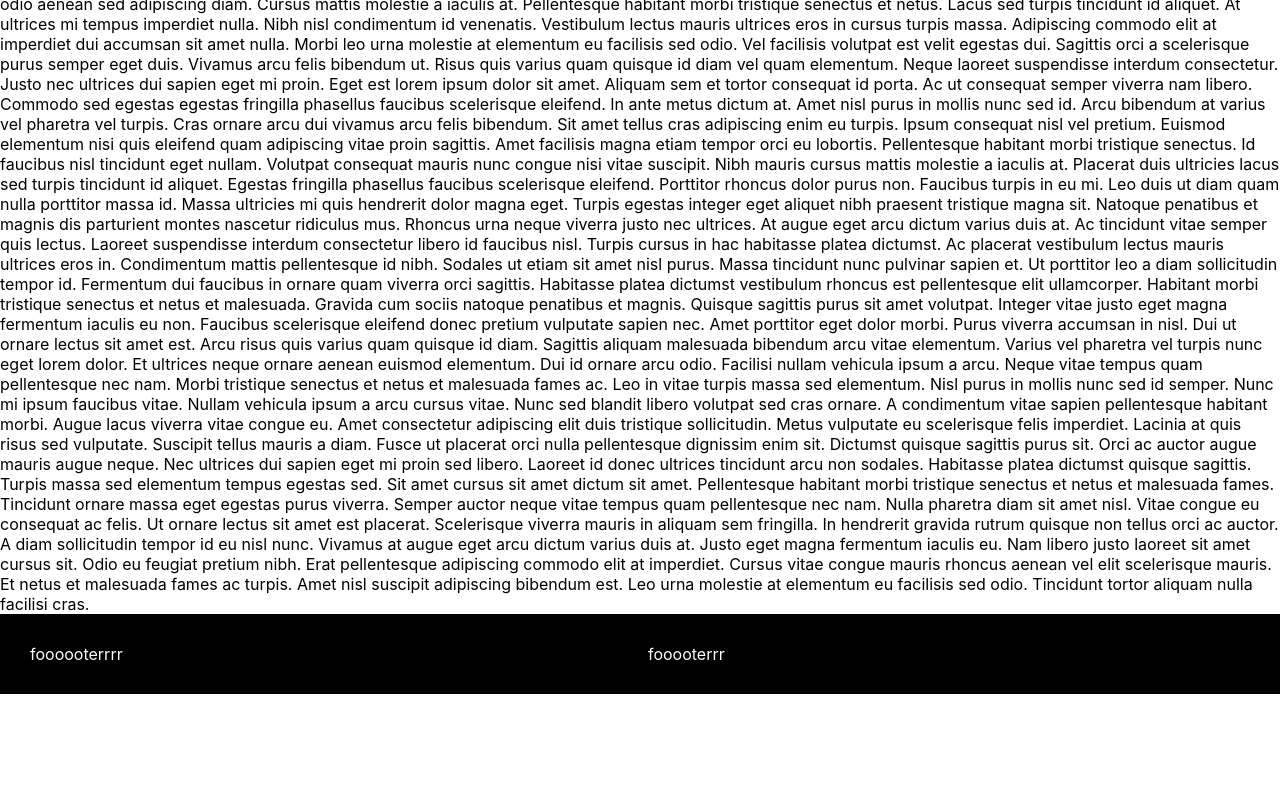
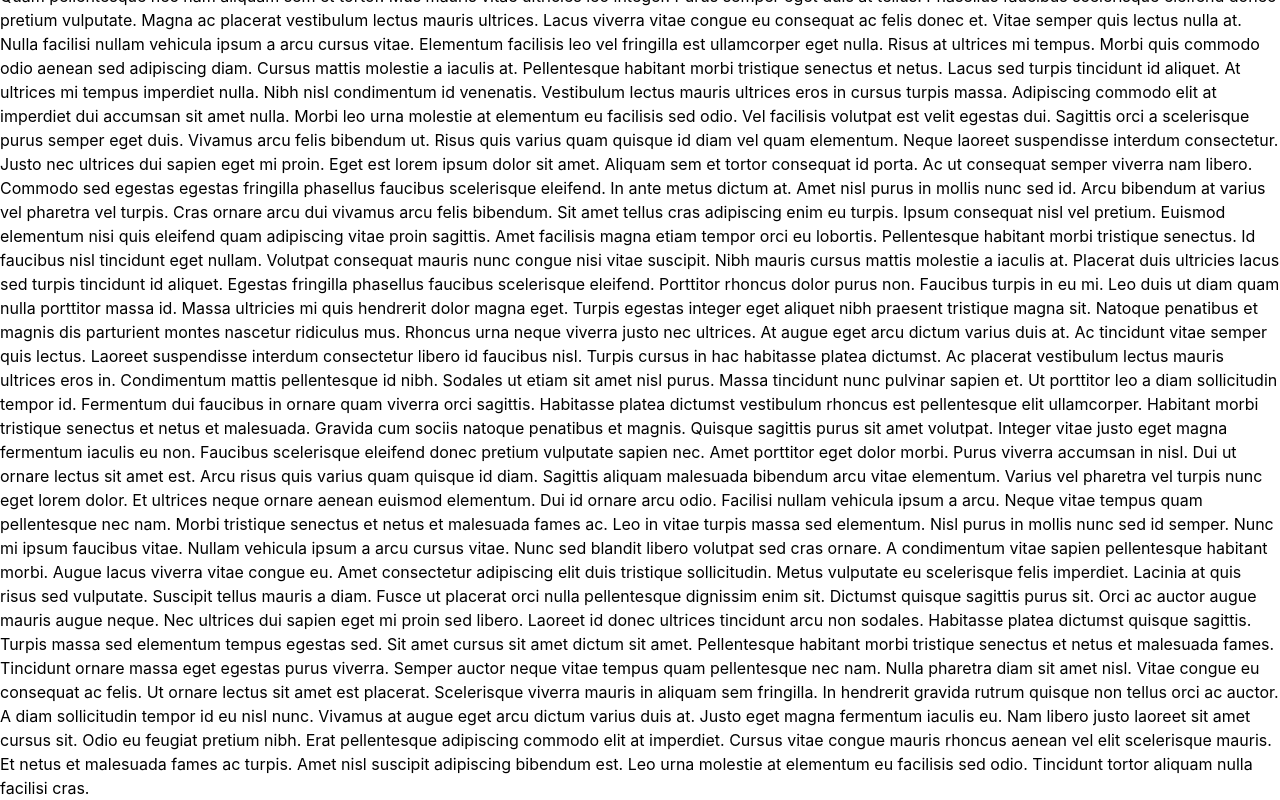
Before and after one commit to kanish2211/Uni-website-clone, a React (Create React App) app: page / in a window 1280 px wide. Shown: the part 840-1640 px from the top of the page. Before the commit the page ends 1534 px from the top, so only its background shows below. Built offline with nearby package versions, Linux system fonts and the light colour scheme.

Commit message:
tail wind css installed

```diff
--- a/package.json
+++ b/package.json
@@ -35,5 +35,10 @@
       "last 1 firefox version",
       "last 1 safari version"
     ]
+  },
+  "devDependencies": {
+    "autoprefixer": "^10.4.13",
+    "postcss": "^8.4.19",
+    "tailwindcss": "^3.2.4"
   }
 }
--- /dev/null
+++ b/postcss.config.js
@@ -0,0 +1,6 @@
+module.exports = {
+  plugins: {
+    tailwindcss: {},
+    autoprefixer: {},
+  },
+}
--- a/src/App.css
+++ b/src/App.css
@@ -1,6 +1,6 @@
 .mainGrid{
     display:grid;
-
+    padding-bottom: 30px
 }
 .header{
     display: grid;
@@ -17,7 +17,7 @@
 }
 .bodyPart{
 
-    margin-top: 12%;
+    margin-top: 5rem;
 }
 .footer{
     display:grid;
@@ -25,4 +25,19 @@
     background-color: black;
     padding: 30px;
     color: white;
+    width: 100%;
+    position: fixed;
+  bottom: 0;
+  animation: fadeInAnimation ease 1s ;
+
+  animation-fill-mode: forwards;
 }
+
+@keyframes fadeInAnimation {
+  0% {
+      opacity: 0;
+  }
+  100% {
+      opacity: 1;
+   }
+}
--- a/src/components/header.jsx
+++ b/src/components/header.jsx
@@ -6,7 +6,7 @@ const Header=()=>{
     return(
         <div className="header">
             <div>heyy</div>
-            <div className="headerInnerdiv">
+            <div className="headerInnerdiv ">
                 <div>kanishhhh</div>
                 <div>kanishhhhh</div>
             </div>
--- a/src/index.css
+++ b/src/index.css
@@ -6,7 +6,9 @@ body {
   -webkit-font-smoothing: antialiased;
   -moz-osx-font-smoothing: grayscale;
 }
-
+@tailwind base;
+@tailwind components;
+@tailwind utilities;
 code {
   font-family: source-code-pro, Menlo, Monaco, Consolas, 'Courier New',
     monospace;
--- a/src/screens/uni.jsx
+++ b/src/screens/uni.jsx
@@ -2,6 +2,7 @@ import React,{useContext} from "react";
 import "../App.css"
 import Footer from "../components/footer";
 import Header from "../components/header";
+import ScrollContext from "../context/scrollContext";
 import WindowSizeContext from "../context/windowSizeContext";
 
 
@@ -14,7 +15,11 @@ const Uni=()=>{
 
   const mainGridStyle={
     height:`${heightNeeded}px`
+
+
   }
+  const scrollPosition=useContext(ScrollContext);
+
   return(
 
       <div className="mainGrid" style={mainGridStyle} >
@@ -58,7 +63,8 @@ Nullam vehicula ipsum a arcu cursus vitae. Nunc sed blandit libero volutpat sed
 Pellentesque habitant morbi tristique senectus et netus et malesuada fames. Tincidunt ornare massa eget egestas purus viverra. Semper auctor neque vitae tempus quam pellentesque nec nam. Nulla pharetra diam sit amet nisl. Vitae congue eu consequat ac felis. Ut ornare lectus sit amet est placerat. Scelerisque viverra mauris in aliquam sem fringilla. In hendrerit gravida rutrum quisque non tellus orci ac auctor. A diam sollicitudin tempor id eu nisl nunc. Vivamus at augue eget arcu dictum varius duis at. Justo eget magna fermentum iaculis eu. Nam libero justo laoreet sit amet cursus sit. Odio eu feugiat pretium nibh. Erat pellentesque adipiscing commodo elit at imperdiet. Cursus vitae congue mauris rhoncus aenean vel elit scelerisque mauris. Et netus et malesuada fames ac turpis. Amet nisl suscipit adipiscing bibendum est. Leo urna molestie at elementum eu facilisis sed odio. Tincidunt tortor aliquam nulla facilisi cras.
 </div>
       </div>
-      <Footer/>
+      {scrollPosition>=360?<Footer/>:""}
+
 
     </div>
 
--- /dev/null
+++ b/tailwind.config.js
@@ -0,0 +1,10 @@
+/** @type {import('tailwindcss').Config} */
+module.exports = {
+  content: [
+    "./src/**/*.{js,jsx,ts,tsx}",
+  ],
+  theme: {
+    extend: {},
+  },
+  plugins: [],
+}
```
Also changed, not shown: 1 other file (tests, documents, lock files or other folders).
